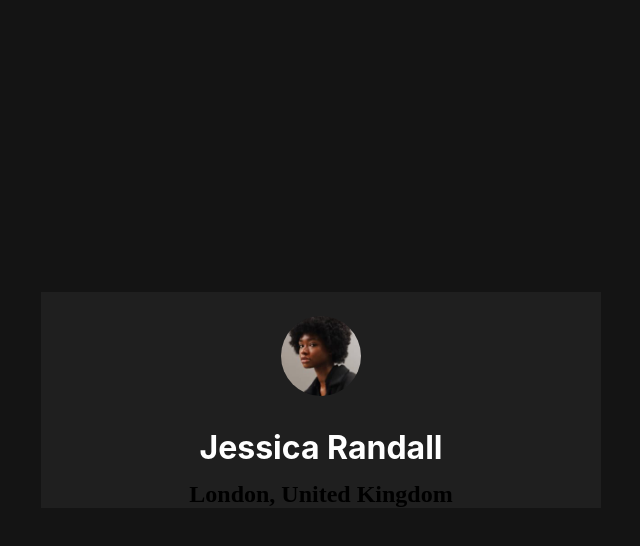
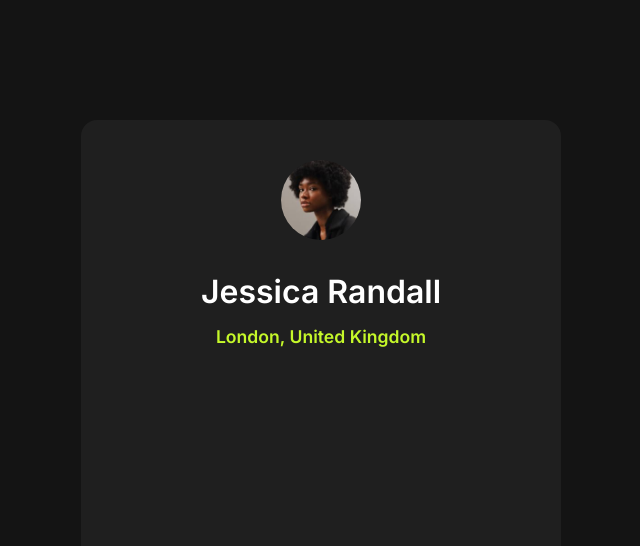
Before and after one commit to Allaezhya/Social-Link-Profile, a plain HTML site: page index.html in a window 1280 px wide. Shown: the whole page, without its empty margins (319-959 px from the left). Drawn offline with Linux system fonts and the light colour scheme.

Commit message:
Add Font

```diff
--- a/index.html
+++ b/index.html
@@ -11,10 +11,16 @@
 			href="./assets/images/favicon-32x32.png"
 			type="text/icon"
 		/>
+		<link rel="preconnect" href="https://fonts.googleapis.com" />
+		<link rel="preconnect" href="https://fonts.gstatic.com" crossorigin />
+		<link
+			href="https://fonts.googleapis.com/css2?family=Figtree:ital,wght@0,300..900;1,300..900&family=Inter:ital,opsz,wght@0,14..32,100..900;1,14..32,100..900&family=Noto+Serif+JP:wght@200..900&family=Outfit:wght@100..900&family=Young+Serif&display=swap"
+			rel="stylesheet"
+		/>
 	</head>
 	<body>
-		<header>
-			<main>
+		<header class="container">
+			<main class="card">
 				<figure>
 					<img
 						src="./assets/images/avatar-jessica.jpeg"
--- a/responsive.css
+++ b/responsive.css
@@ -0,0 +1,5 @@
+@media (max-width: 376px) {
+	main {
+		width: 276px;
+	}
+}
--- a/style.css
+++ b/style.css
@@ -1,10 +1,7 @@
-@font-face {
-	font-family: "Inter", sans-serif;
-	src: url();
-}
 * {
 	margin: 0;
 	padding: 0;
+	box-sizing: border-box;
 }
 
 body {
@@ -25,7 +22,10 @@ main {
 	align-items: center;
 	justify-content: flex-start;
 	background-color: hsl(0, 0%, 12%);
-	width: 70vh;
+	width: 60vh;
+	height: 70vh;
+	padding: 1em;
+	border-radius: 1em;
 }
 
 figure {
@@ -38,7 +38,13 @@ img {
 }
 
 h1 {
-	font: 700 2em/1.5em "Inter";
+	font: 600 2em/1.5em Inter;
 	color: white;
 	margin-bottom: 0.3em;
 }
+
+h2 {
+	font: 600 1.1em/1.2em Inter;
+	color: hsl(75, 94%, 57%);
+	margin-bottom: 0.5em;
+}
```
